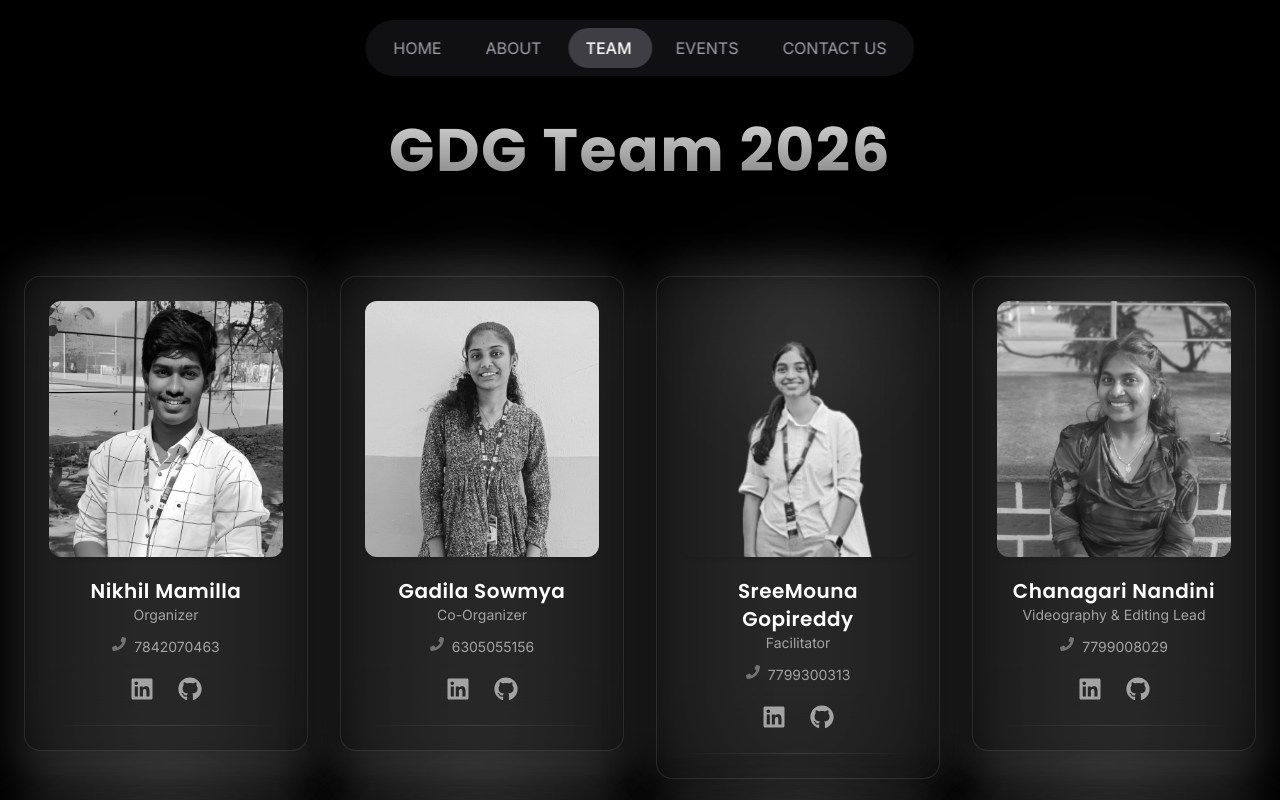
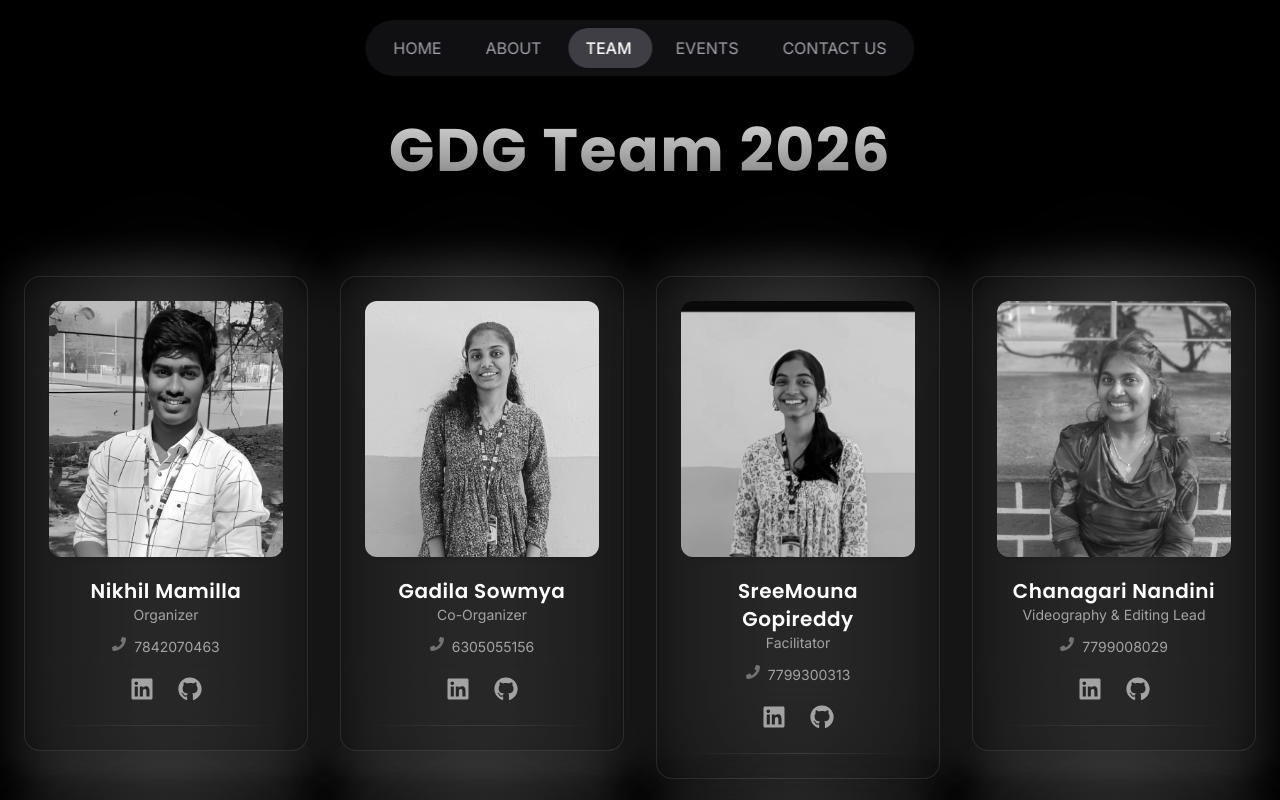
Before and after one commit to NikhilMamilla/GDGoC, a React (Vite) app: page /team in a window 1280 px wide. Shown: the top 800 px of the page. Built offline with nearby package versions, Linux system fonts and the light colour scheme.

Commit message:
changed mounaphoto

```diff
--- a/src/Pages/Team.tsx
+++ b/src/Pages/Team.tsx
@@ -6,9 +6,9 @@ import "../index.css";
 export default function Team() {
 
   const team2026 = [
-    { name: "Nikhil Mamilla", role: "Organizer", img: "Nikhil.png", linkedin: "www.linkedin.com/in/nikhil-mamilla-823922289", github: "https://github.com/NikhilMamilla", phone: "7842070463" },
+    { name: "Nikhil Mamilla", role: "Organizer", img: "nikhil.png", linkedin: "www.linkedin.com/in/nikhil-mamilla-823922289", github: "https://github.com/NikhilMamilla", phone: "7842070463" },
     { name: "Gadila Sowmya", role: "Co-Organizer", img: "SowmyaG.jpeg", linkedin: "https://www.linkedin.com/in/sowmya-gadila", github: "https://github.com/GadilaSowmya", phone: "6305055156" },
-    { name: "SreeMouna Gopireddy", role: "Facilitator", img: "mouna1.png", linkedin: "https://www.linkedin.com/in/sreemouna-gopireddy", github: "https://github.com/sreemouna", phone: "7799300313" },
+    { name: "SreeMouna Gopireddy", role: "Facilitator", img: "mouna.jpg", linkedin: "https://www.linkedin.com/in/sreemouna-gopireddy", github: "https://github.com/sreemouna", phone: "7799300313" },
     { name: "Chanagari Nandini", role: "Videography & Editing Lead", img: "nandini.jpeg", linkedin: "https://www.linkedin.com/in/chanagari-nandini-95a309304/", github: "https://github.com/23211A0552", phone: "7799008029" },
     { name: "Poduri Sesha Sai Sathwik", role: "Technical Lead", img: "sathwik.jpeg", linkedin: "https://www.linkedin.com/in/sathwik180/", github: "https://github.com/Sai-Sathwik2718", phone: "8977176804" },
     { name: "Beere Adbhutha", role: "Technical Co-Lead", img: "Adbhutha.jpeg", linkedin: "https://www.linkedin.com/in/adbhutha", github: "https://github.com/Adbhutha10", phone: "9866796510" },
```
Also changed, not shown: public/mouna.jpg (added), public/mouna1.png (deleted).
